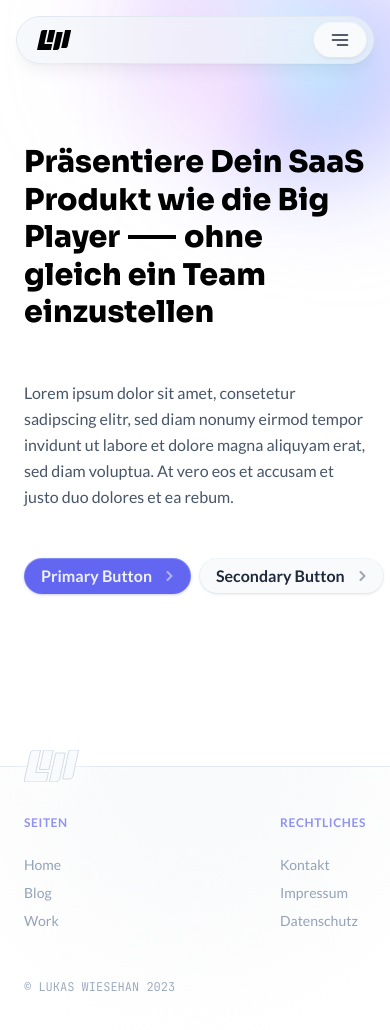
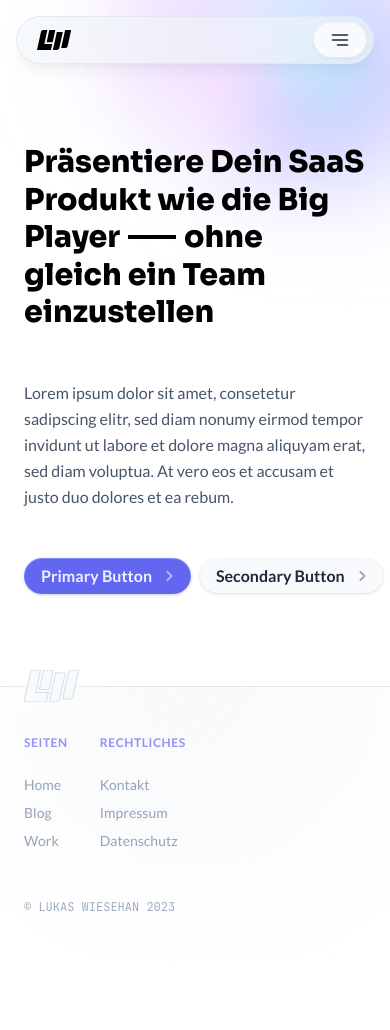
Before and after one commit to lukaswiesehan/lw.works-old, a Next.js app: page / in a window 390 px wide. Shown: the top 1030 px of the page. After the commit the page ends 963 px from the top, so only its background shows below. Built offline with nearby package versions, Linux system fonts and the light colour scheme.

Commit message:
Update footer top margin

```diff
--- a/app/hardware/cart/layout.tsx
+++ b/app/hardware/cart/layout.tsx
@@ -7,7 +7,7 @@ import 'server-only'
 export default function Layout({children}: {children: React.ReactNode}) {
   return (
     <main>
-      <Section className="pt-32 pb-24 md:pt-40 md:pb-32 lg:pt-48">
+      <Section className="pt-32 pb-20 sm:pb-28 md:pt-40 md:pb-32 lg:pt-48 lg:pb-40 xl:pb-48">
         <div className="mb-1 flex items-center space-x-4 font-mono uppercase text-black brightness-75 saturate-200 dark:text-white dark:brightness-100 dark:saturate-100 sm:mb-3">
           <Link
             href="/hardware"
--- a/app/hardware/page.tsx
+++ b/app/hardware/page.tsx
@@ -19,7 +19,7 @@ export default async function Hardware() {
           Mit diesen kleinen Masterpieces bringe ich Design in meinen Alltag. <b>Bedien&apos; Dich, wenn Du magst</b>.
         </Paragraph>
       </Section>
-      <Section className="grid grid-cols-1 gap-12 pt-24 sm:grid-cols-2 lg:grid-cols-3 xl:gap-16">
+      <Section className="grid grid-cols-1 gap-12 pt-24 pb-20 sm:grid-cols-2 sm:pb-28 md:pb-32 lg:grid-cols-3 lg:pb-40 xl:gap-16 xl:pb-48">
         {products.map((product, index) => (
           <Link href={`/hardware/${product.handle}`} key={index} className="flex space-x-4">
             <div className="relative w-4 shrink-0 py-4">
--- a/components/layout/footer.tsx
+++ b/components/layout/footer.tsx
@@ -21,7 +21,7 @@ const menus = [
 
 export const Footer = () => {
   return (
-    <section className="mt-20 pt-3 sm:mt-28 md:mt-32 lg:mt-40 xl:mt-48">
+    <section className="pt-3">
       <div className="relative z-10 mx-auto -mb-4 w-full max-w-screen-xl px-6 sm:px-8 lg:px-12">
         <div className="absolute h-8 w-14 bg-white blur-lg dark:bg-[#0E1117] dark:blur-md" style={{borderRadius: '50% 50%'}} />
         <svg
@@ -59,7 +59,7 @@ export const Footer = () => {
           <div className="order-2 mt-12 sm:order-1 sm:mt-16">
             <p className="font-mono text-xs uppercase">&copy; Lukas Wiesehan 2023</p>
           </div>
-          <div className="order-1 flex justify-between space-x-8 sm:order-2 sm:justify-start sm:space-x-16">
+          <div className="order-1 flex space-x-8 sm:order-2 sm:space-x-16">
             {menus.map(({title, elements}, index) => (
               <div key={index}>
                 <h4 className="mb-6 text-xs font-bold uppercase tracking-wider text-indigo-500/70 dark:text-indigo-400/70 sm:mb-12">{title}</h4>
--- a/components/shop/product-info.tsx
+++ b/components/shop/product-info.tsx
@@ -38,7 +38,7 @@ export const ProductInfo: FC<{product: Product}> = ({product}) => {
               )
           })}
         </Tabs.List>
-        <div className="relative min-h-[12rem] overflow-hidden border-t border-slate-200 pb-16 pt-8 dark:border-slate-700 md:pb-32">
+        <div className="relative overflow-hidden border-t border-slate-200 pt-8 pb-20 dark:border-slate-700 sm:pb-28 md:pb-32 lg:pb-40 xl:pb-48">
           <div className="absolute inset-0">
             <div
               className="mx-auto -mt-48 h-96 w-full max-w-screen-xl bg-[#F9FAFB] blur-3xl dark:bg-[#15191F] sm:blur-4xl"
```
